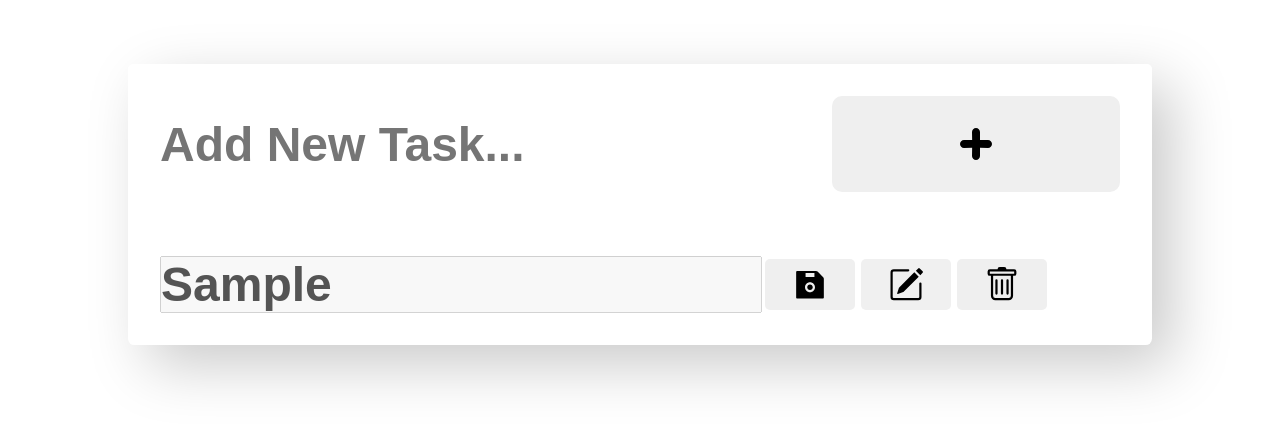
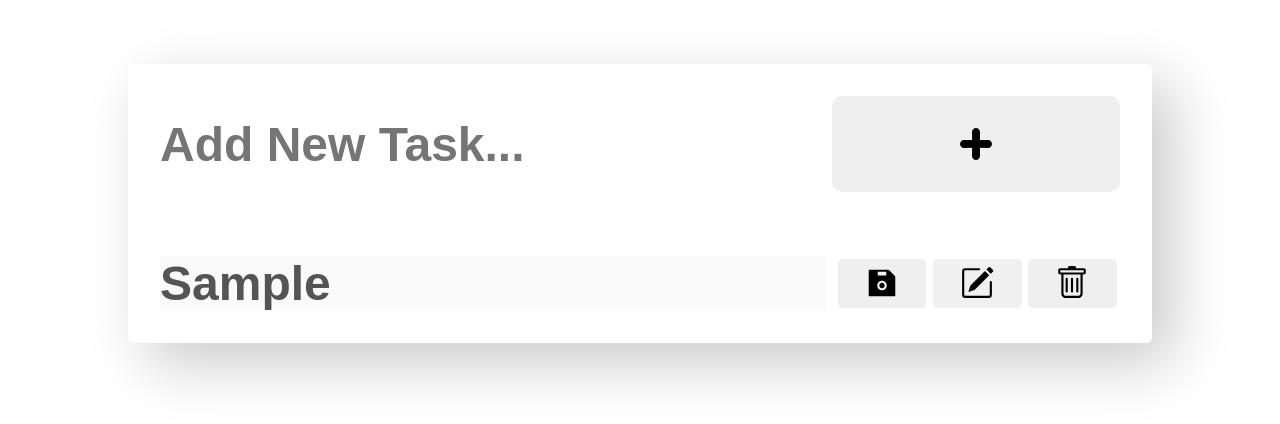
Before and after one commit to RakiDev/todo-app-react-typescript, a React (Vite) app: page / in a window 1280 px wide. Both pictures are taken after typing "Sample" into the empty fields and a click on the button 976 px from the left and 144 px from the top of the page. Shown: the top 424 px of the page. Built offline with nearby package versions, Linux system fonts and the light colour scheme.

Commit message:
little fix desktop layout

```diff
--- a/src/App.css
+++ b/src/App.css
@@ -92,7 +92,7 @@ label {
   width: 100%;
 }
 
-.task_item_li input[type=text] {
+.task_item_li textarea {
   width: 70%;
   border: none;
   margin-right: 0.5rem;
@@ -100,6 +100,7 @@ label {
 
 .task_item_li button {
   width: 40%;
+  max-height: 100px;
 }
 
 .task_buttons_container {
@@ -110,6 +111,7 @@ label {
 
 #labelbutton {
   background-color: #f0f0f0;
+  max-height: 100px;
   width: 40%;
 }
 
```
